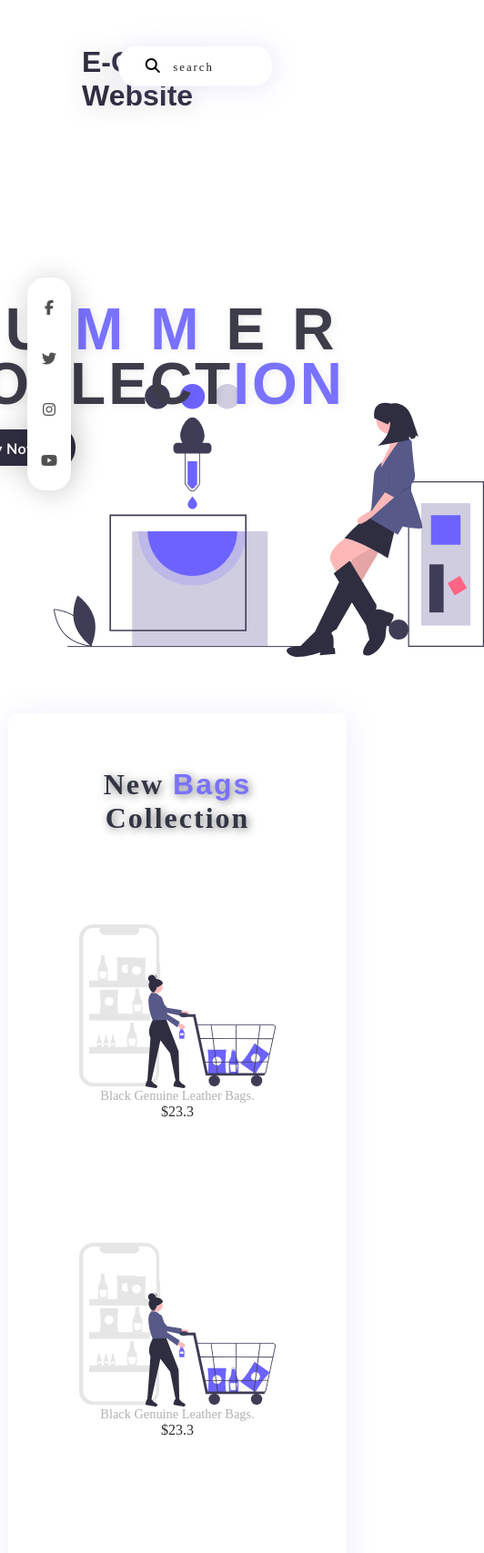
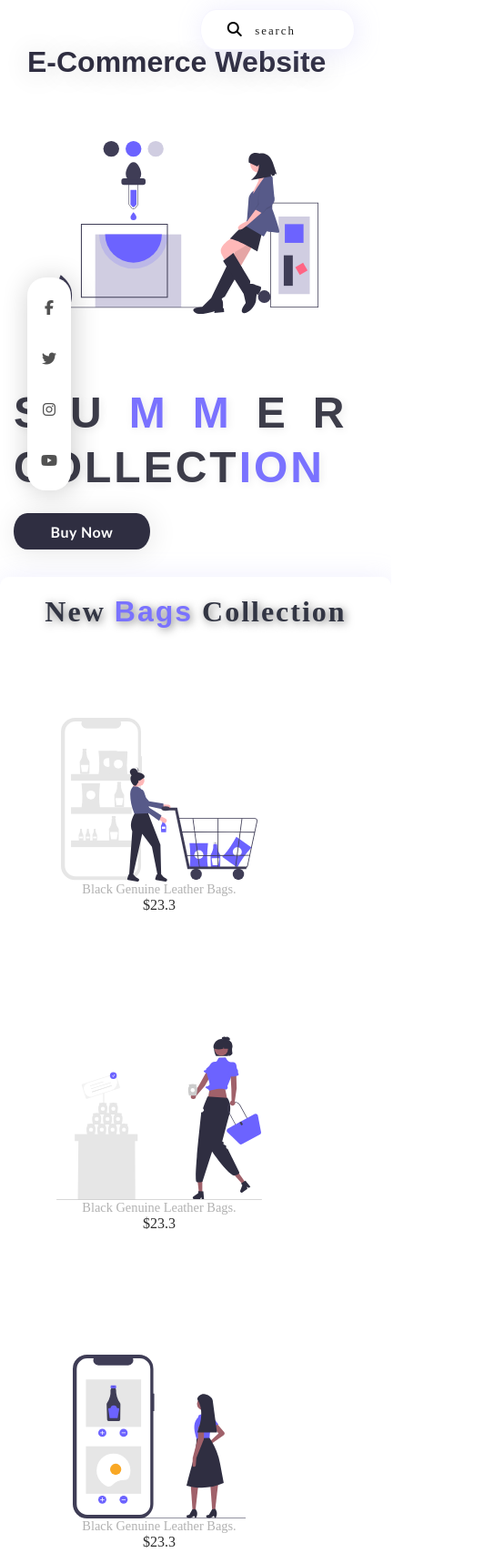
Before and after one commit to emon83/e-commerce-site-p, a plain HTML site: page index.html in a window 390 px wide. Shown: the top 1707 px of the page at 91% size, 532 px wide, since content can reach past the window. Drawn offline with Linux system fonts and the light colour scheme.

Commit message:
finished responsive

```diff
--- a/CSS/style.css
+++ b/CSS/style.css
@@ -6,9 +6,12 @@
 }
 
 /* banner section */
-.container{
+.nav{
     width: 100%;
     height: 100vh;
+}
+.nav{
+    height: 100px;
 }
 a{
     text-decoration: none;
@@ -58,22 +61,18 @@ a{
     font-size: 0.8rem;
     font-family: poppins;
 }
-.section1{
-    position: absolute;
-    left: 15%;
-    top: 50%;
-    transform: translate(-15,-50%);
+.banner__section{
+    display: flex;
+    justify-content: space-around;
+    align-items: center;
+    gap: 20px;
 }
-.section1 img{
-    height: 300px;
+.banner__section img{
+    height: 600px;
+    width: 600px;
 }
-.section1__button{
-    position: absolute;
-    top: 50%;
-    left: 90%;
-    transform: translate(-90%,-50%);
-}
-.section1__button h1,h2{
+
+.banner__content h1,h2{
     font-family:sans-serif;
     font-weight: bold;
     margin: 0px;
@@ -87,7 +86,7 @@ a{
 span{
     color: #7A72FF;
 }
-.section1__button h1{
+.banner__content h1{
     letter-spacing:30px;
 }
 .btn{
@@ -158,7 +157,7 @@ span{
     flex-direction: column;
     align-items: center ;
     padding: 40px 20px;
-    margin-top: -60px;
+    margin-top: 60px;
     position: relative;
     background-size: 1000px ;
     border-radius: 10px;
@@ -173,13 +172,21 @@ span{
     font-size: 2rem;
     color: #323543;
 }
-.product{
+/* .product{
     display: flex;
     justify-content: center;
     align-items: center;
     flex-wrap: wrap;
     margin: 10px 0px;
     width: 100%;
+} */
+.product{
+    display: grid;
+    grid-template-columns: repeat(3, 1fr);
+    margin: 10px 0px;
+    width: 100%;
+    justify-content: center;
+    align-items: center;
 }
 .productBox{
     width: 250px;
@@ -335,5 +342,74 @@ footer p{
     text-align: center;
     color: #fff;
 }
+.hidden{
+    display: none;
+}
 
 /* responsive section */
+@media only screen and (max-width:576px) {
+    .nav a{
+        margin-left: -60px;
+    }
+    .nav .search__area {
+      right: 0;
+      top: 10px;
+    }
+    .banner__section {
+        flex-direction: column;
+    }
+    .banner__section img{
+        height: 300px;
+        width: 300px;
+        margin-left: 10px;
+    }
+    .banner__content {
+       width: 100%;
+       margin-left: 30px;
+    }
+    .banner__content h1,h2{
+        font-size: 3rem;
+        letter-spacing: 1.5;
+    }
+    .product{
+        grid-template-columns: repeat(1, 1fr);
+    }
+    .about{
+        flex-direction: column;
+        row-gap: 50px;
+    }
+    .aboutBox{
+        width: 100%;
+    }
+    .productSection{
+        width: 100%;
+        margin-top: 30px;
+        padding-top: 0;
+    }
+    .Notification{
+        margin: 0 5px;
+    }
+    .NotificationInput{
+        width: 100%;
+        margin-left: 30px;
+    }
+    footer{
+        width: 100%;
+    }
+}
+
+@media only screen and (min-width:577px) and (max-width:992px) {
+    .banner__section {
+        flex-direction: column;
+    }
+    .product{
+        grid-template-columns: repeat(2, 1fr);
+    }
+    .about{
+        flex-direction: column;
+        row-gap: 50px;
+    }
+    .aboutBox{
+        width: 100%;
+    }
+}
--- a/index.html
+++ b/index.html
@@ -9,8 +9,9 @@
 </head>
 <link rel="stylesheet" href="css/style.css">
 <body>
-  <!-- banner section -->
-    <div class="container">
+    <!-- nav section -->
+    <header class="container">
+      <nav class="nav">
         <div class="logo">
           <a href="">E-Commerce Website</a>
         </div>
@@ -20,14 +21,18 @@
             <input type="search" placeholder="search">
           </div>
         </div>
-        <div class="section1">
+      </nav>
+      <!-- banner section -->
+      <section>
+        <div class="banner__section">
+          <div class=".banner__img">
             <img src="img/undraw_add_color_19gv.svg" alt="">
-        </div>
-        <div class="section1__button">
+          </div>
+          <div class="banner__content">
             <h1>SU<span class="color">MM</span>ER </h1>
-              <h2>COLLECT<span class="color">ION</span> </h2>
+            <h2>COLLECT<span class="color">ION</span> </h2>
             <button class="btn">Buy Now</button>
-
+          </div>
         </div>
         <div class="icon__area">
            <a href="#"> <i class="fab fa-facebook-f"></i></a>
@@ -35,7 +40,8 @@
             <a href="#"><i class="fa-brands fa-instagram"></i></a>
            <a href="#"> <i class="fa-brands fa-youtube"></i></a>
         </div>
-    </div>
+      </section>
+    </header>
 
     <!-- Product section -->
     <section class="productSection">
@@ -48,31 +54,31 @@
           <a href="" class="BuyBtn">Add To Cart</a>
         </div>
         <div class="productBox">
-          <img src="img/undraw_shopping_app_flsj.svg" alt="">
+          <img src="img/undraw_gone_shopping_re_2lau.svg" alt="">
           <p>Black Genuine Leather Bags.</p>
           <a href="" >$23.3</a>
           <a href="" class="BuyBtn">Add To Cart</a>
        </div>
        <div class="productBox">
-         <img src="img/undraw_shopping_app_flsj.svg" alt="">
+         <img src="img/undraw_online_groceries_a02y.svg" alt="">
          <p>Black Genuine Leather Bags.</p>
          <a href="" >$23.3</a>
          <a href="" class="BuyBtn">Add To Cart</a>
       </div>
       <div class="productBox">
-        <img src="img/undraw_shopping_app_flsj.svg" alt="">
+        <img src="img/undraw_web_shopping_re_owap.svg" alt="">
         <p>Black Genuine Leather Bags.</p>
         <a href="" >$23.3</a>
         <a href="" class="BuyBtn">Add To Cart</a>
       </div>
       <div class="productBox">
-        <img src="img/undraw_shopping_app_flsj.svg" alt="">
+        <img src="img/undraw_window_shopping_re_0kbm.svg" alt="">
         <p>Black Genuine Leather Bags.</p>
         <a href="" >$23.3</a>
         <a href="" class="BuyBtn">Add To Cart</a>
       </div>
       <div class="productBox">
-        <img src="img/undraw_shopping_app_flsj.svg" alt="">
+        <img src="img/undraw_Successful_purchase_re_mpig.svg" alt="">
         <p>Black Genuine Leather Bags.</p>
         <a href="" >$23.3</a>
         <a href="" class="BuyBtn">Add To Cart</a>
@@ -147,7 +153,7 @@
   <hr>
 
   <!-- footer section -->
-  <footer>
+  <footer class="">
     <p>© AllRight Reserved By @Emon Hassan</p>
   </footer>
 </body>
```
Also changed, not shown: img/undraw_add_color_19gv - Copy (2).svg (deleted), img/undraw_add_color_19gv - Copy - Copy.svg (deleted), img/undraw_add_color_19gv - Copy.svg (deleted), img/undraw_career_progress_ivdb - Copy.svg (deleted), img/undraw_career_progress_ivdb.svg (deleted), img/undraw_gone_shopping_re_2lau.svg (added), img/undraw_heatmap_uyye - Copy.svg (deleted), img/undraw_in_no_time_6igu - Copy.svg (deleted), img/undraw_online_groceries_a02y.svg (added), img/undraw_web_shopping_re_owap.svg (added), img/undraw_window_shopping_re_0kbm.svg (added).
